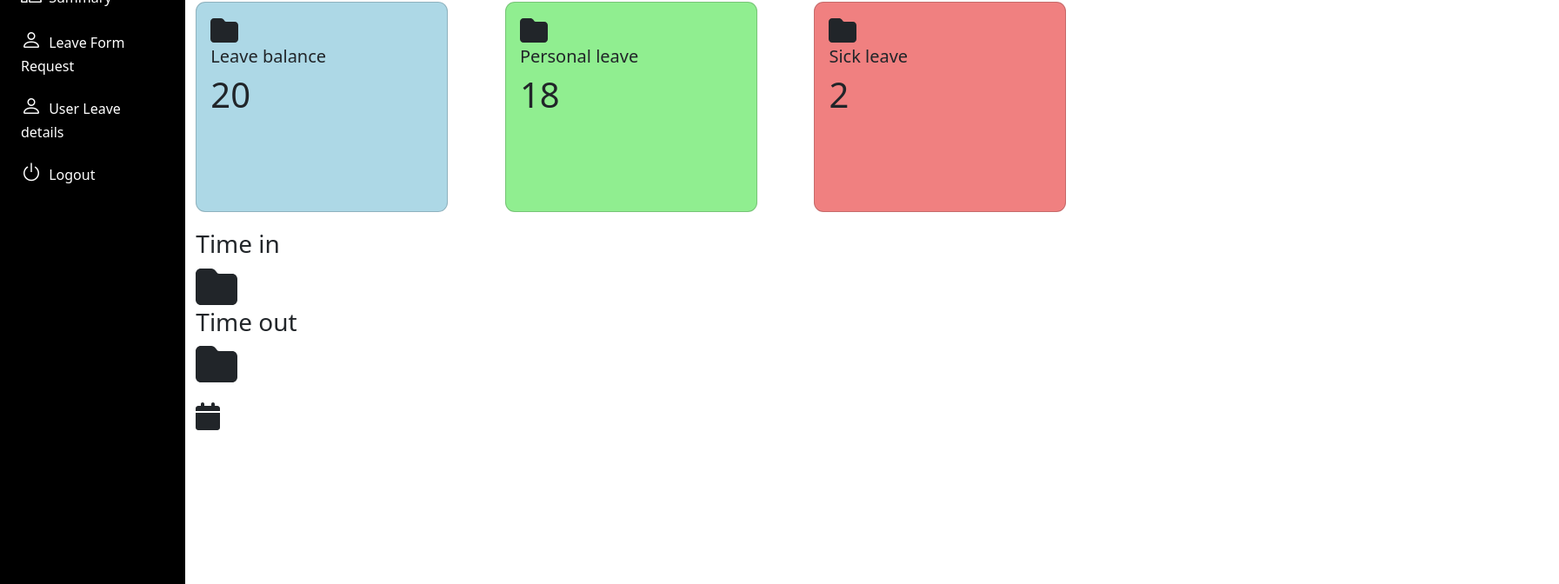
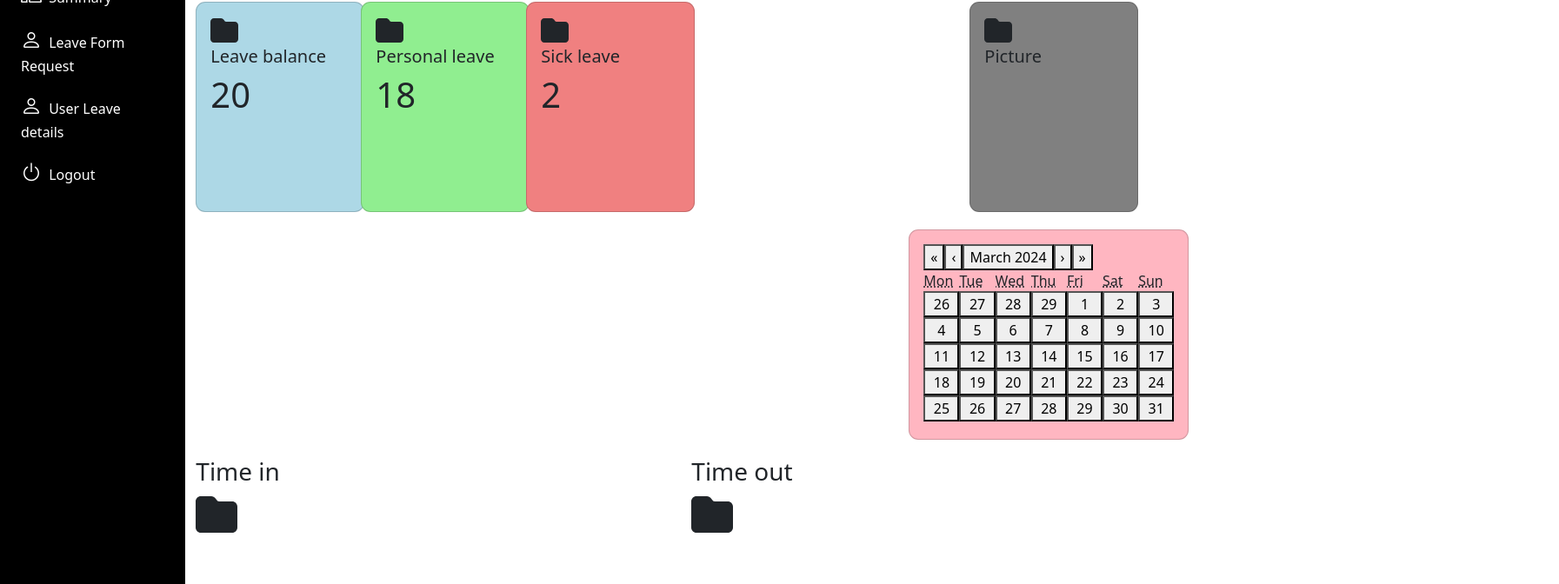
Before and after one commit to singh-hub1/frontend-project-02, a React (Create React App) app: page /UserDashboard in a window 1280 px wide. Shown: the part 219-891 px from the top of the page at 87% size, 1793 px wide, since content can reach past the window. Built offline with nearby package versions, Linux system fonts and the light colour scheme.

Commit message:
changes done

```diff
--- a/package.json
+++ b/package.json
@@ -16,6 +16,7 @@
     "chart.js": "^4.4.2",
     "react": "^18.2.0",
     "react-bootstrap": "^2.10.1",
+    "react-calendar": "^4.8.0",
     "react-chartjs-2": "^5.2.0",
     "react-datepicker": "^6.4.0",
     "react-dom": "^18.2.0",
--- a/src/components/UserDashboard.jsx
+++ b/src/components/UserDashboard.jsx
@@ -5,7 +5,7 @@ import '../Dashboard/userdashboard.css';
 import Navbar1 from './Navbar1';
 import UserSidebar from './UserSidebar';
 import { Button, Form, Navbar, Card } from 'react-bootstrap';
-
+import Calendar from 'react-calendar';
 import { FontAwesomeIcon } from '@fortawesome/react-fontawesome';
 import { faFolder, faCalendar } from '@fortawesome/free-solid-svg-icons';
 
@@ -20,8 +20,8 @@ function UserDashboard() {
         <div className="container">
           <h2 className="user-information-title">User Information</h2>
           <div className="card-container row">
-            <div className="col-sm-4">
-              <Card style={{ width: '18rem', backgroundColor: 'lightblue' }}>
+            <div className="col-sm-2">
+              <Card style={{ width: '12rem', backgroundColor: 'lightblue' }}>
                 <Card.Body>
                   <FontAwesomeIcon icon={faFolder} size="2x" /> {/* Folder icon */}
                   <Card.Title>Leave balance</Card.Title>
@@ -31,8 +31,8 @@ function UserDashboard() {
                 </Card.Body>
               </Card>
             </div>
-            <div className="col-sm-4">
-              <Card style={{ width: '18rem', backgroundColor: 'lightgreen' }}>
+            <div className="col-sm-2">
+              <Card style={{ width: '12rem', backgroundColor: 'lightgreen' }}>
                 <Card.Body>
                   <FontAwesomeIcon icon={faFolder} size="2x" /> {/* Folder icon */}
                   <Card.Title>Personal leave</Card.Title>
@@ -42,8 +42,8 @@ function UserDashboard() {
                 </Card.Body>
               </Card>
             </div>
-            <div className="col-sm-4">
-              <Card style={{ width: '18rem', backgroundColor: 'lightcoral' }}>
+            <div className="col-sm-2">
+              <Card style={{ width: '12rem', backgroundColor: 'lightcoral' }}>
                 <Card.Body>
                   <FontAwesomeIcon icon={faFolder} size="2x" /> {/* Folder icon */}
                   <Card.Title>Sick leave</Card.Title>
@@ -53,24 +53,48 @@ function UserDashboard() {
                 </Card.Body>
               </Card>
             </div>
+
+            <div className="col-sm-2"  style={{ marginLeft: '320px' }}>
+              <Card style={{ width: '12rem', backgroundColor: 'grey' }}>
+                <Card.Body>
+                  <FontAwesomeIcon icon={faFolder} size="2x" /> {/* Folder icon */}
+                  <Card.Title>Picture</Card.Title>
+                  <Card.Text>
+
+                  </Card.Text>
+                </Card.Body>
+              </Card>
+            </div>
+            {/* Calendar card with left margin */}
+            {/* Calendar card with left margin */}
+            <div className="col-sm-8" style={{ marginLeft: '820px' }}>
+              <Card style={{ backgroundColor: 'lightpink' }}>
+                <Card.Body>
+                  {/* <FontAwesomeIcon icon={faCalendar} size="2x" /> Calendar icon */}
+                  {/* <Card.Title>Calendar</Card.Title> */}
+                  <Card.Text>
+                    <Calendar /> {/* Display Calendar component */}
+                  </Card.Text>
+                </Card.Body>
+              </Card>
+            </div>
           </div>
 
-          <div>
+          <div className="row">
+            <div className="col-sm-6">
               <h3 style={{ textAlign: 'left' }}>Time in</h3>
-            {/* Timesheet section */}
               <div className="timesheet-section">
                 <FontAwesomeIcon icon={faFolder} size="3x" /> {/* Folder icon */}
               </div>
+            </div>
+            <div className="col-sm-6">
               <h3 style={{ textAlign: 'left' }}>Time out</h3>
               <div className="timesheet-section">
                 <FontAwesomeIcon icon={faFolder} size="3x" /> {/* Folder icon */}
               </div>
             </div>
+          </div>
 
-          {/* Calendar icon */}
-          <div style={{ marginTop: '20px' }}>
-            <FontAwesomeIcon icon={faCalendar} size="2x" /> {/* Calendar icon */}
-          </div>
         </div>
       </div>
     </>
```
Also changed, not shown: 1 other file (tests, documents, lock files or other folders). Lines whose indentation alone changed are shown as unchanged.
